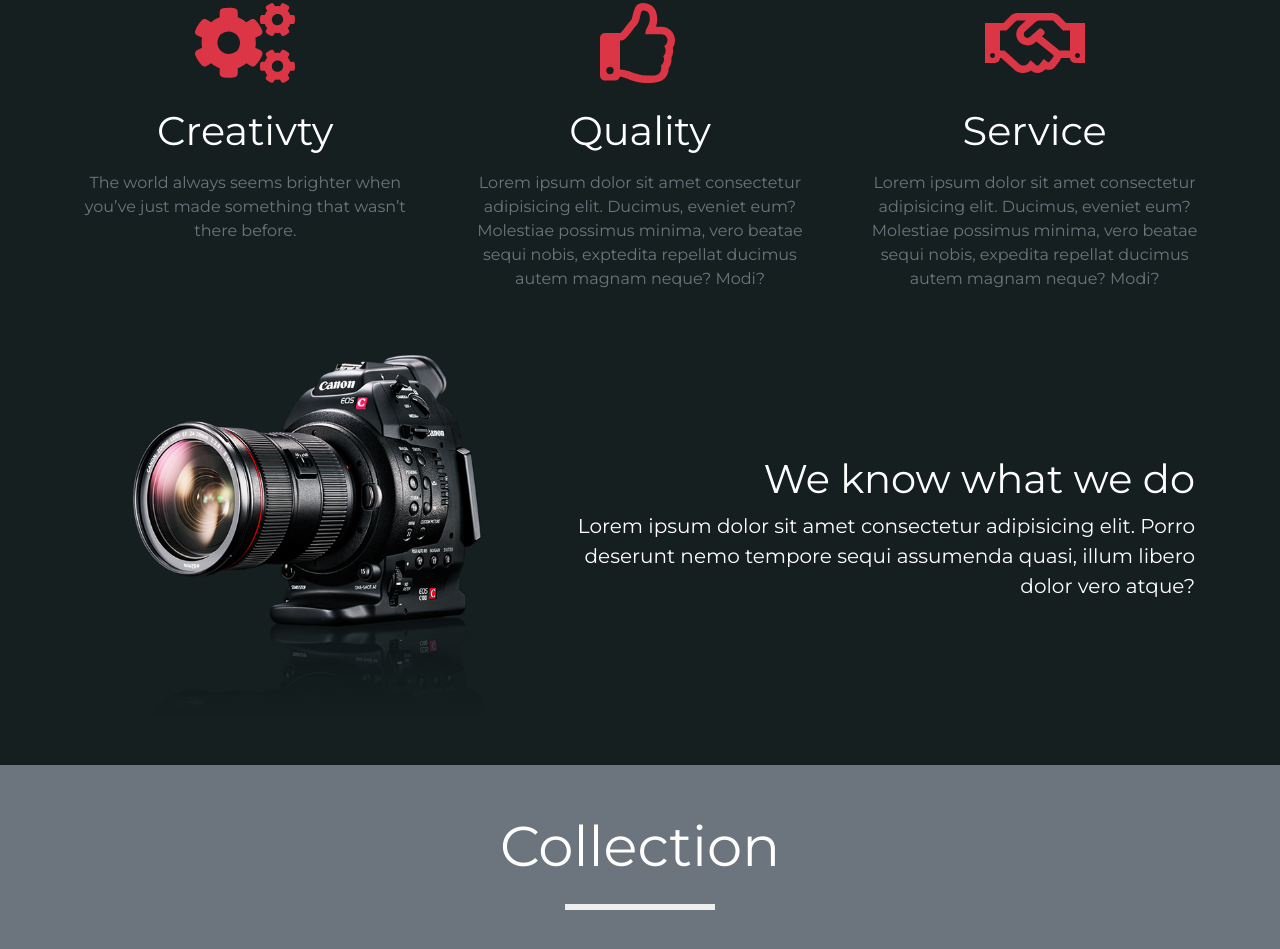
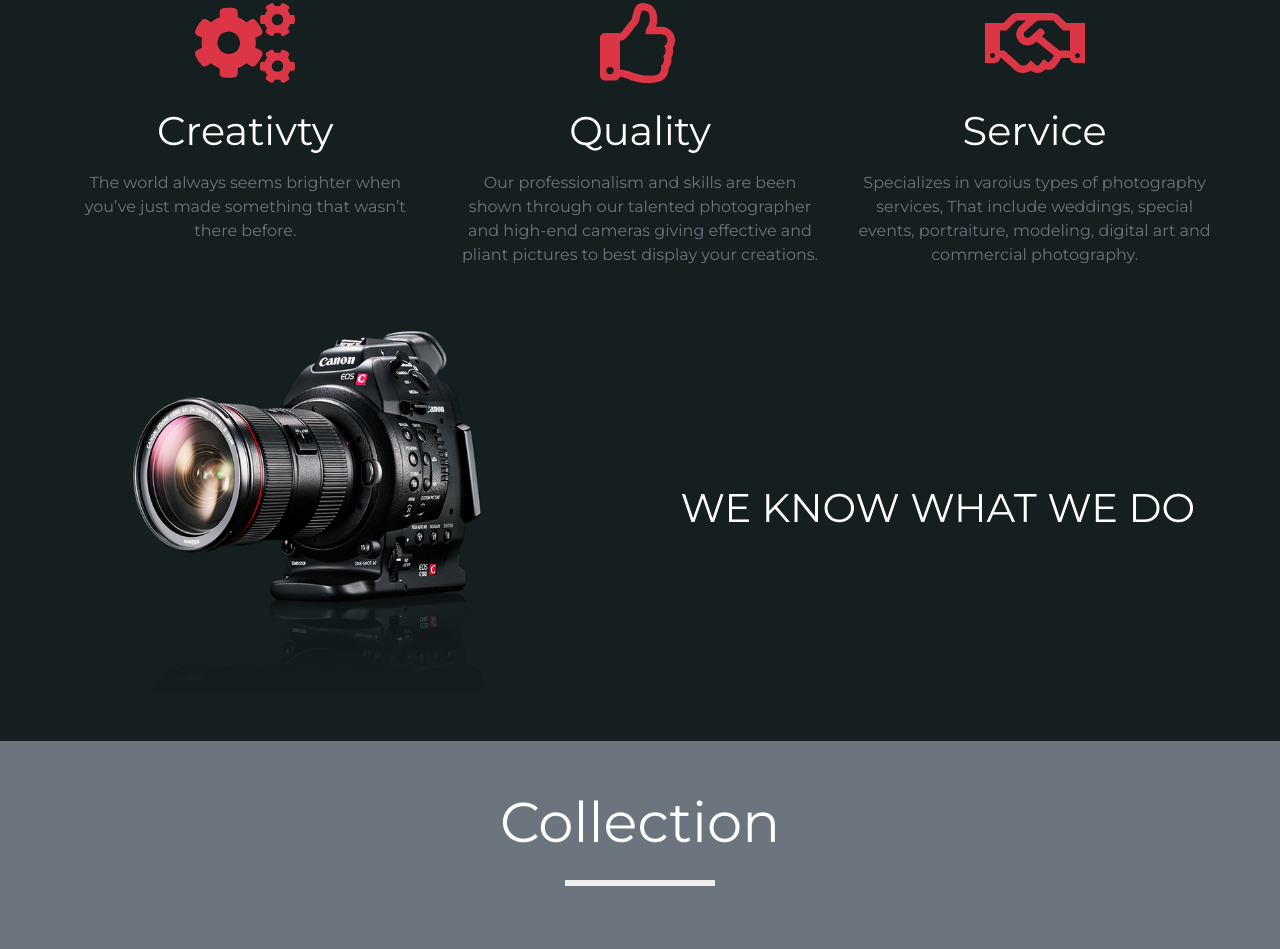
Before and after one commit to Duminica/duminicaphoto, a plain HTML site: page index.html in a window 1280 px wide. Shown: the part 1138-2087 px from the top of the page. Drawn offline with Linux system fonts and the light colour scheme.

Commit message:
modify the quality, service and delete of the than u page

```diff
--- a/index.html
+++ b/index.html
@@ -83,16 +83,14 @@
         <div class="col-md-4 text-center">
           <i class="far fa-thumbs-up fa-5x text-danger mb-4"></i>
           <h1 class="text-white mb-3">Quality</h1>
-          <p class="text-muted">Lorem ipsum dolor sit amet consectetur adipisicing elit.
-            Ducimus, eveniet eum? Molestiae possimus minima, vero beatae sequi nobis,
-            exptedita repellat ducimus autem magnam neque? Modi?</p>
+          <p class="text-muted">Our professionalism and skills are been shown through our talented photographer
+            and high-end cameras giving effective and pliant pictures to best display your creations.</p>
         </div>
         <div class="col-md-4 text-center">
            <i class="far fa-handshake fa-5x text-danger mb-4"></i>
            <h1 class="text-white mb-3">Service</h1>
-           <p class="text-muted">Lorem ipsum dolor sit amet consectetur adipisicing elit.
-            Ducimus, eveniet eum? Molestiae possimus minima, vero beatae sequi nobis,
-            expedita repellat ducimus autem magnam neque? Modi?</p>
+           <p class="text-muted">Specializes in varoius types of photography services,
+            That include weddings, special events, portraiture, modeling, digital art and commercial photography.</p>
         </div>
       </div>
     </div>
@@ -103,9 +101,9 @@
           <img src="images/camera.png" width="350" class="img-fluid camera-img" >
         </div>
         <div class="col-lg-7 text-white text-lg-right text-center mission-text">
-          <h1>We know what we do</h1>
-          <p class="lead">Lorem ipsum dolor sit amet consectetur adipisicing elit.
-           Porro deserunt nemo tempore sequi assumenda quasi, illum libero dolor vero atque?</p>
+          <h1 class="display-5 text-uppercase">We know what we do</h1>
+        <!--  <p class="lead">Lorem ipsum dolor sit amet consectetur adipisicing elit.
+           Porro deserunt nemo tempore sequi assumenda quasi, illum libero dolor vero atque?</p> -->
         </div>
       </div>
     </div>
@@ -276,7 +274,7 @@
               <li class="list-inline-item"><i class="fab fa-facebook-square fa-2x text-primary"></i></li>
               <li class="list-inline-item"><a href="https://plus.google.com/u/0/" target="_blank"><i class="fab fa-google-plus fa-2x text-danger"></i></a></li>
               <li class="list-inline-item"><a href="https://www.instagram.com/shootbyduminica/?hl=en" target="_blank"><i class="fab fa-instagram fa-2x text-danger"></i></a></li>
-              <li class="list-inline-item"><a href="https://plus.google.com/u/0/"><i class="fab fa-twitter fa-2x text-info"></i></a></li>
+              <li class="list-inline-item"><a href="https://twitter.com/shootbyduminica" target="_blank"><i class="fab fa-twitter fa-2x text-info"></i></a></li>
               <li class="list-inline-item"><i class="fab fa-youtube fa-2x text-danger"></i></li>
             </ul>
           </div>
```
Also changed, not shown: 1 other file.
